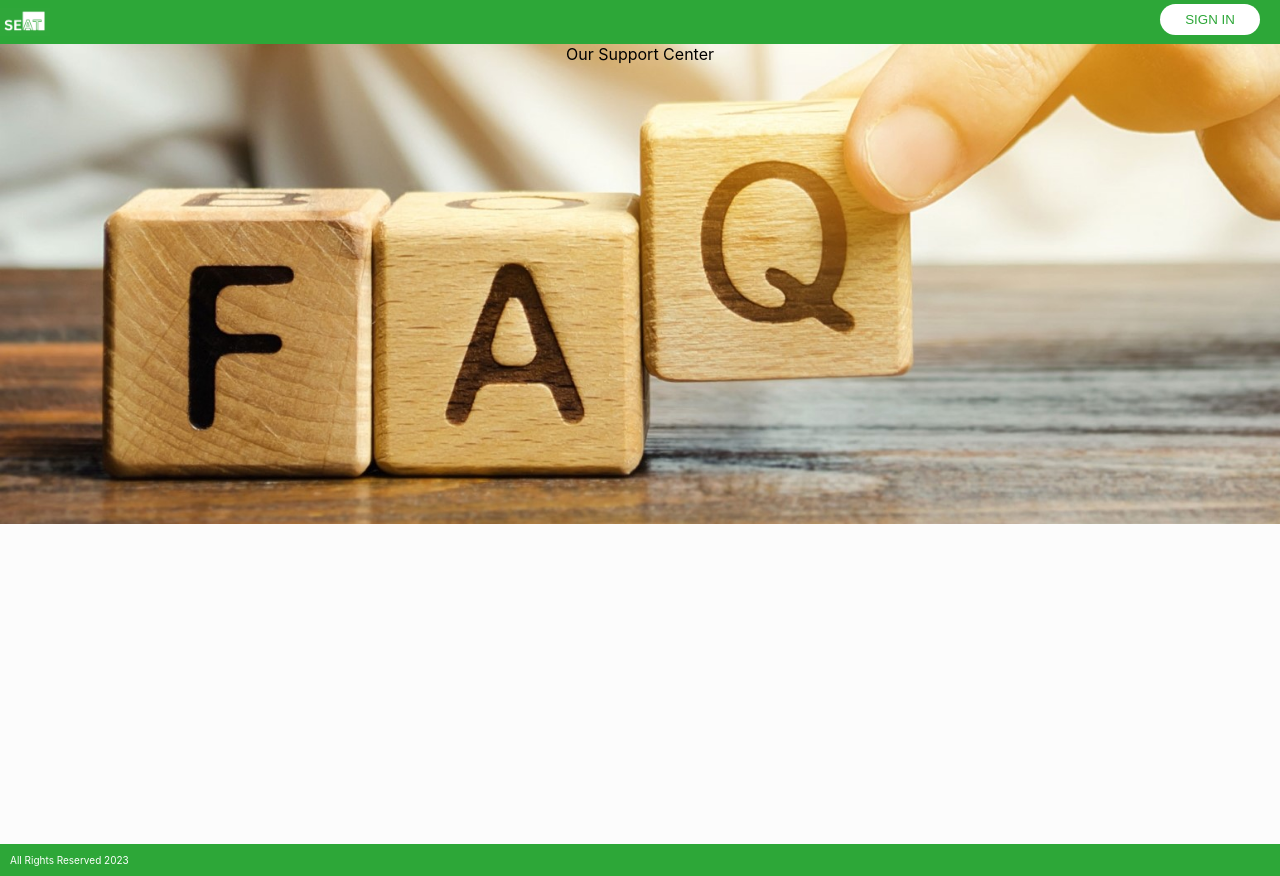
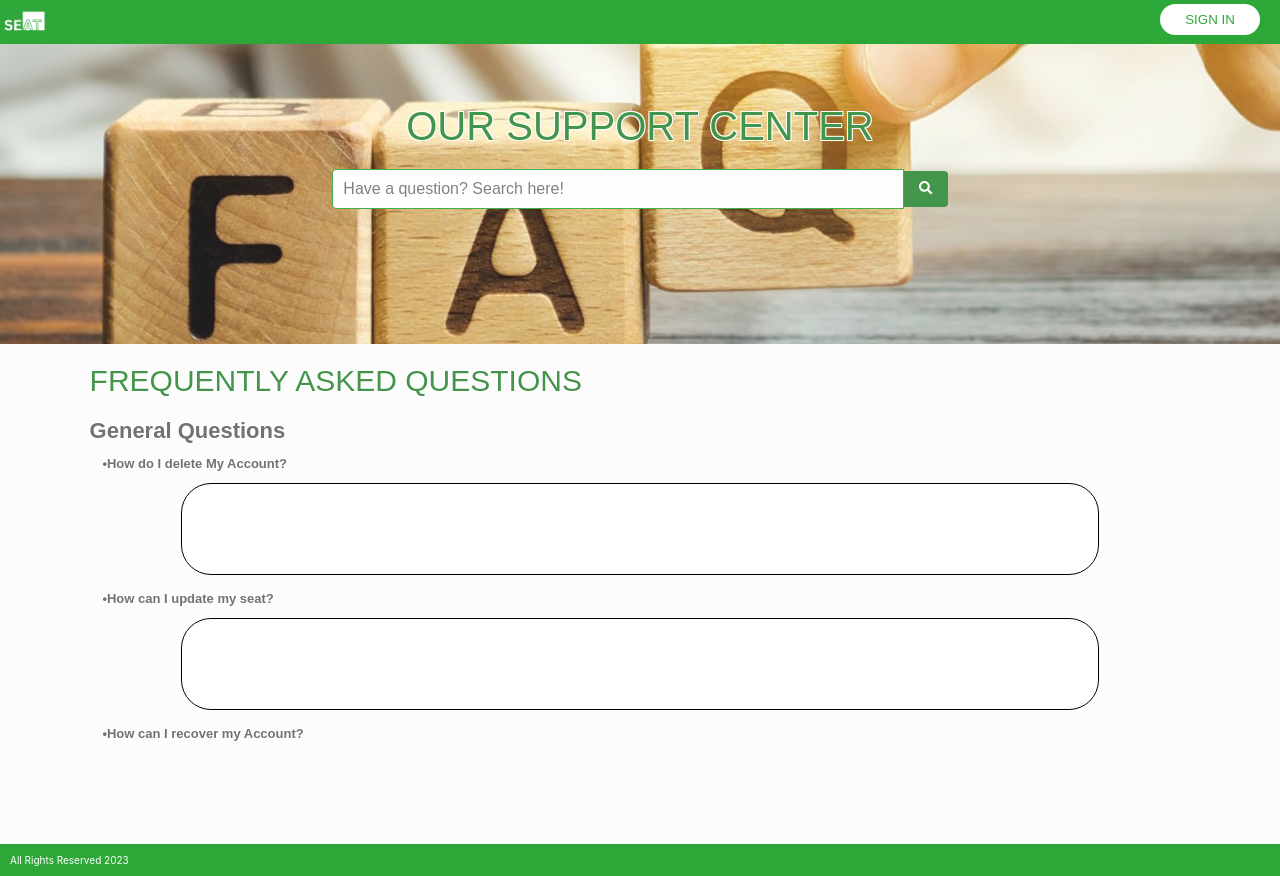
Before and after one commit to aldwin97/Seatplan-TypSc, a React (Create React App) app in the folder FrontEnd/seat-front/: page /helpPage in a window 1280 px wide. Built offline with nearby package versions, Linux system fonts and the light colour scheme.

Commit message:
Update - Help Center

```diff
--- a/FrontEnd/seat-front/src/help_component/helpPage.module.css
+++ b/FrontEnd/seat-front/src/help_component/helpPage.module.css
@@ -1,11 +1,3 @@
-body {
-    margin: 0;
-    padding: 0;
-    background-size: 100% 100%;
-    background-repeat: no-repeat;
-    background-position: center;
-    overflow-x: hidden; /* Add this line to hide horizontal scroll */
-  }
 
   .container2 {
     display: flex;
@@ -21,13 +13,86 @@ body {
     height: 100%;
     margin-top: 0%;
   }
+  .container2 .form1 {
+    text-align: center;
+    background-color: rgba(255, 255, 255, 0.8);
+    width: 70%;
+    height: 70px;
+    margin-top: 0%;
+    border-radius: 30px;
+    border: 1px solid #000000;
+    display: inline-block;
+    padding: 10px;
+  }
+
+  .container2 .scrollable {
+    max-height: 400px;
+    overflow: auto;
+  }
+
+  .container2 .scrollable::-webkit-scrollbar {
+    width: 6px;
+  }
+
+  .container2 .scrollable::-webkit-scrollbar-track {
+    background-color: #fff;
+  }
+
+  .container2 .scrollable::-webkit-scrollbar-thumb {
+    background-color: #e6e6e6;
+  }
+
+  .container2 .scrollable::-webkit-scrollbar-thumb:hover {
+    background-color: #e6e6e6;
+  }
+
+
   .img {
     background-image: url('./../assets/FAQ.jpg');
     background-size: cover;
     background-position: center;
     background-repeat: no-repeat;
+    color: #308a38;
+    font-size: 40px;
+    font-weight: 300;
+    padding-top: 60px;
+    font-family: Arial, Helvetica, sans-serif;
     width: 100%;
-    height: 60%;
+    height: 30%;
+    opacity: 0.9;
+    text-shadow:
+      -1px -1px 0 #fff,
+      1px -1px 0 #fff,
+      -1px 1px 0 #fff,
+      1px 1px 0 #fff;
+  }
+  .searchBar {
+    display: flex;
+    align-items: center;
+    justify-content: center;
+    margin-top: 20px;
+  }
+
+  .searchInput {
+    padding: 10px;
+    font-size: 16px;
+    border: 1px solid #ccc;
+    border-radius: 4px 0 0 4px;
+    width: 550px;
+    color: #636363;
+  }
+
+  .searchButton {
+    background-color: #308a38;
+    color: #fff;
+    border: none;
+    border-radius: 0 4px 4px 0;
+    padding: 10px 15px;
+    cursor: pointer;
+  }
+
+  .searchButton:hover {
+    background-color: #287c33;
   }
 
 
@@ -50,6 +115,52 @@ body {
     background-color: #308a38;
     color: #fff;
   }
+  .text1 {
+    margin: 20px;
+    text-align: left;
+    margin-left: 7%;
+    color: #308a38;
+    font-size: 30px;
+    font-weight: 500;
+    font-family: Arial, Helvetica, sans-serif;
+    opacity: 0.9;
+    text-shadow:
+      -1px -1px 0 #fff,
+      1px -1px 0 #fff,
+      -1px 1px 0 #fff,
+      1px 1px 0 #fff;
+  }
+  .text2 {
+    margin: 12px;
+    text-align: left;
+    margin-left: 7%;
+    color: #636363;
+    font-size: 22px;
+    font-weight: 550;
+    font-family: Arial, Helvetica, sans-serif;
+    opacity: 0.9;
+    text-shadow:
+      -1px -1px 0 #fff,
+      1px -1px 0 #fff,
+      -1px 1px 0 #fff,
+      1px 1px 0 #fff;
+  }
+
+  .text3 {
+    margin: 12px;
+    text-align: left;
+    margin-left: 8%;
+    color: #636363;
+    font-size: 13px;
+    font-weight: 550;
+    font-family: Arial, Helvetica, sans-serif;
+    opacity: 0.9;
+    text-shadow:
+      -1px -1px 0 #fff,
+      1px -1px 0 #fff,
+      -1px 1px 0 #fff,
+      1px 1px 0 #fff;
+  }
 
   /* Media queries for responsiveness */
   @media (max-width: 768px) {
--- a/FrontEnd/seat-front/src/help_component/helpPage.tsx
+++ b/FrontEnd/seat-front/src/help_component/helpPage.tsx
@@ -14,10 +14,27 @@ const HelpPage = () => {
       <div className={styles.container2}>
         <form className={styles.form2}>
           {/* Form content */}
-          <div className={styles.img}>Our Support Center</div>
+          <div className={styles.img}>OUR SUPPORT CENTER<div className={styles.searchBar}>
+          <input type="text" placeholder="Have a question? Search here!" className={styles.searchInput} />
+          <button className={styles.searchButton} type="submit">
+            <FaSearch />
+          </button>
+        </div></div>
+
           <button className={styles.sub} type="submit" onClick={helpPageHandleClick}>
             SIGN IN
           </button>
+          <div className={styles.scrollable}>
+          <div className={styles.text1}>FREQUENTLY ASKED QUESTIONS</div>
+          <div className={styles.text2}>General Questions</div>
+          <div className={styles.text3}>•How do I delete My Account?</div>
+          <form className={styles.form1}></form>
+          <div className={styles.text3}>•How can I update my seat?</div>
+          <form className={styles.form1}></form>
+          <div className={styles.text3}>•How can I recover my Account?</div>
+          <form className={styles.form1}></form>
+          </div>
+
         </form>
       </div>
     </>
```
